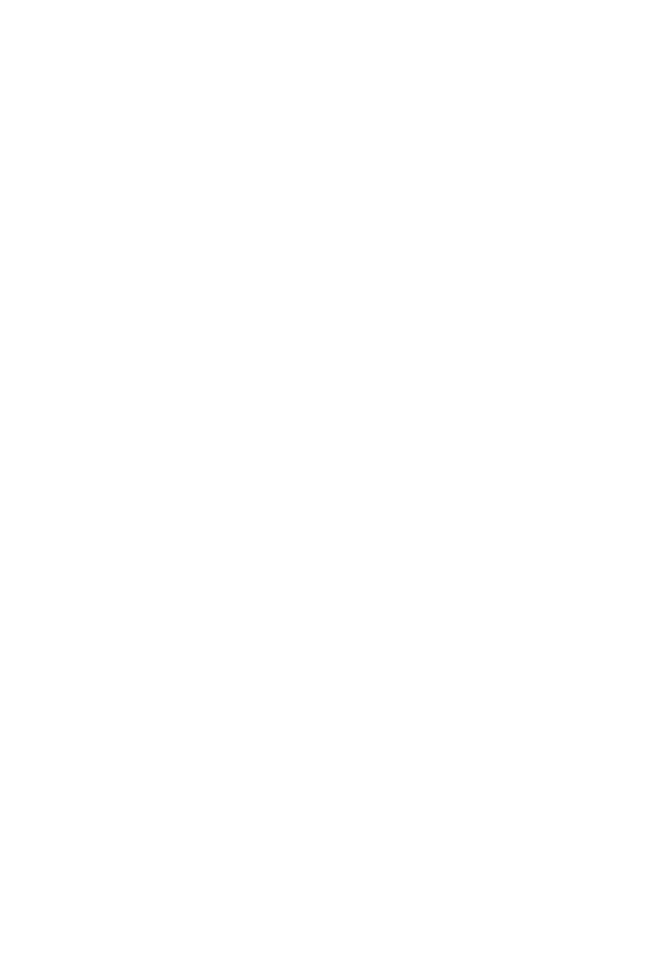
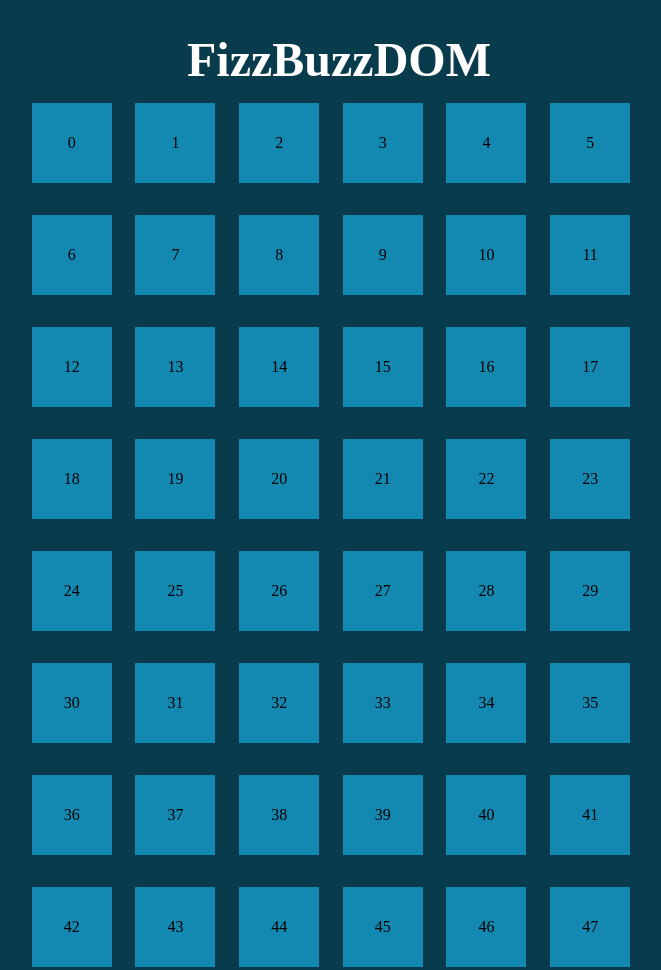
Before and after one commit to vittorioaquilino/js-fizzbuzzdom, a plain HTML site: page index.html in a window 1280 px wide. Shown: the top 970 px of the page, without its empty margins (301-962 px from the left). Before the commit the page ends 800 px from the top, so only its background shows below. Drawn offline with Linux system fonts and the light colour scheme.

Commit message:
add script on console

```diff
--- a/css/style.css
+++ b/css/style.css
@@ -0,0 +1,40 @@
+* {
+    margin: 0;
+    padding: 0;
+    box-sizing: border-box;
+}
+
+body {
+    background-color: #083B4C;
+}
+
+.container {
+    width: 80%;
+    margin: auto;
+}
+
+.row {
+    width: 60%;
+    margin: 0 auto;
+    display: flex;
+    flex-wrap: wrap;
+    justify-content: space-between;
+}
+
+.box {
+    width: 80px;
+    height: 80px;
+    background-color: #1389B2;
+    line-height: 80px;
+    text-align: center;
+    margin-top: 1rem;
+    margin-right: 1rem;
+    margin-bottom: 1rem;
+}
+
+.container h1 {
+    font-size: 3rem;
+    color: white;
+    text-align: center;
+    margin-top: 2rem;
+}
--- a/index.html
+++ b/index.html
@@ -9,6 +9,13 @@
 </head>
 <body>
 
+    <div class="container">
+        <h1>FizzBuzzDOM</h1>
+        <div class="row">
+            <!-- <div class="box">1</div> -->
+        </div>
+    </div>
+
     <script src="js/script.js" type="text/javascript"></script>
 </body>
 </html>
--- a/js/script.js
+++ b/js/script.js
@@ -0,0 +1,24 @@
+// stampare nella console i numeri
+for (let i = 0; i <=100; i++){
+
+    // definire se è multiplo di 3, di 5 o entrambi
+    let multiple;
+
+    if (i % 15 === 0) {
+        multiple = "FizzBuzz";
+    } else if (i % 3 === 0) {
+        multiple = "Fizz";
+    } else if (i % 5 === 0) {
+        multiple = "Buzz";
+    }
+
+    // stampare
+    console.log(i, multiple);
+}
+
+// stampo i numeri nella pagina
+const rowWrapper = document.querySelector('.row');
+
+for (let i = 0; i <= 100; i++) {
+    rowWrapper.innerHTML += `<div class="box">${i}</div> `
+}
```
